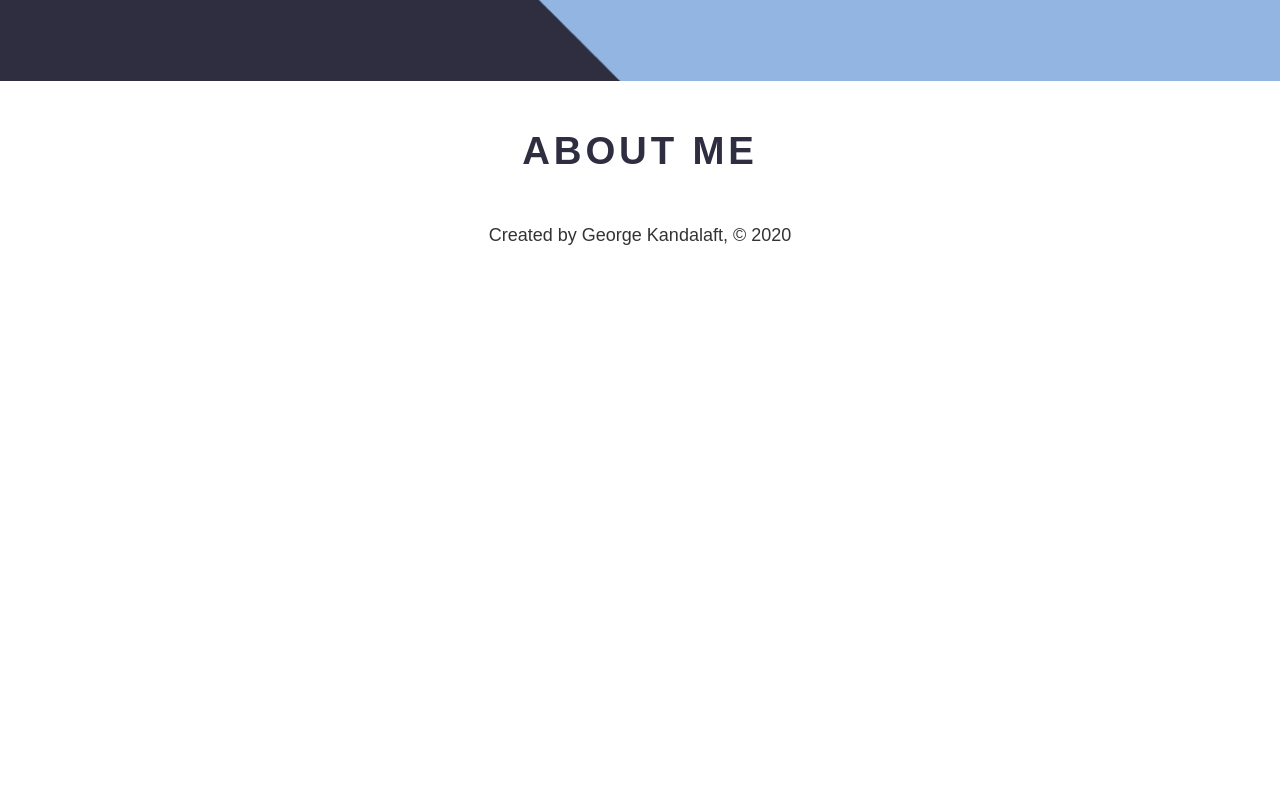
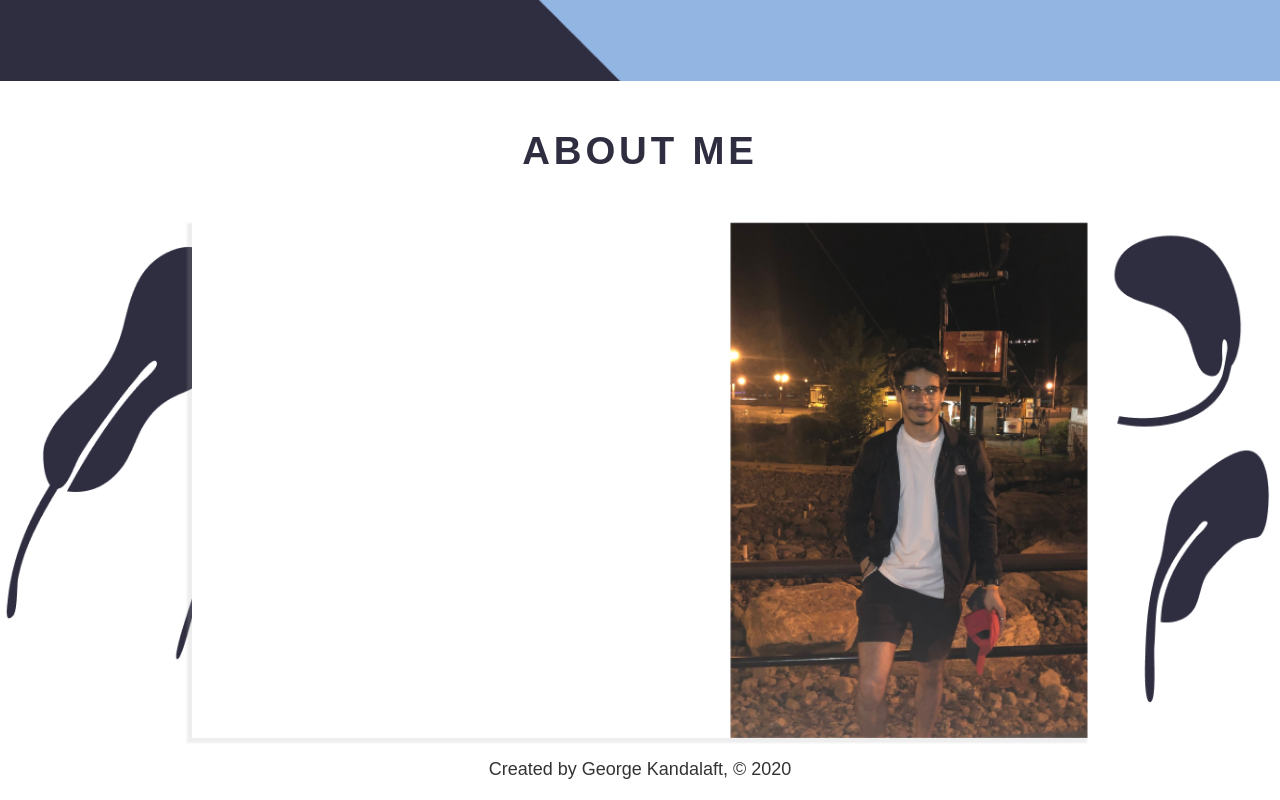
Before and after one commit to Georges1998/personal-website, a Gatsby site: page / in a window 1280 px wide. Shown: the part 701-1501 px from the top of the page. Before the commit the page ends 1432 px from the top, so only its background shows below. Built offline with nearby package versions, Linux system fonts and the light colour scheme; Gatsby itself is replaced by a stand-in of ours.

Commit message:
Leafs and about me page

```diff
--- /dev/null
+++ b/src/components/about.module.scss
@@ -0,0 +1,25 @@
+.aboutMe {
+  position: relative;
+  z-index: 0;
+  width: 100%;
+  display: grid;
+  grid-template-columns: 15% 70% 15%;
+}
+.decoration {
+  position: relative;
+  right: 5%;
+  z-index: 0;
+}
+.card {
+  background-color: white;
+  position: relative;
+  z-index: 1;
+  box-shadow: -3px 3px 2px 2px #aaaaaa34;
+  width: 100%;
+  margin: 0 auto;
+  display: grid;
+  grid-template-columns: 60% 40%;
+}
+.image {
+  width: 100%;
+}
--- /dev/null
+++ b/src/components/aboutMe.jsx
@@ -0,0 +1,15 @@
+import aboutMeStyles from "./about.module.scss"
+import Me from "../images/pic.png"
+import Leaf from "../images/leaf.png"
+import Leaf2 from "../images/leaf2.png"
+import React from "react"
+
+const AboutMe = () => {
+    return <div className={aboutMeStyles.aboutMe}>
+        <div className={aboutMeStyles.decoration}><img src={Leaf} alt="leaf" style={{width:"25vw"}} /></div>
+        <div className={aboutMeStyles.card}><div></div> <img src={Me} alt="personal" className={aboutMeStyles.image} /></div>
+        <div className={aboutMeStyles.decoration}><img src={Leaf2} alt="leaf" style={{width:"100%"}} /></div>
+    </div>
+}
+
+export default AboutMe
--- a/src/components/layout.jsx
+++ b/src/components/layout/layout.jsx
@@ -1,19 +1,17 @@
 import React from 'react'
 import Footer from "./footer"
-import Home from "./home"
+import Home from "./../home"
+import AboutMe from "./../aboutMe"
 import Header from './header'
 import Title from './title'
-function Welcome(props) {
-    return <h1>Hello, {props.name}</h1>;
-}
+
 const Layout = () => {
     return (
         <div>
             <Header />
             <Home />
-            {/* { props.children} */}
-            {/* <Welcome name="Sara" /> */}
             <Title name="About Me" />
+            <AboutMe />
             <Footer />
         </div>
     )
--- a/src/pages/index.tsx
+++ b/src/pages/index.tsx
@@ -1,5 +1,5 @@
 import React from "react"
-import Layout from "../components/layout"
+import Layout from "../components/layout/layout"
 import "../styles/index.scss"
 
 const IndexPage = () => (
```
Also changed, not shown: src/components/layout/footer.jsx (renamed from src/components/footer.jsx), src/components/layout/header.jsx (renamed from src/components/header.jsx), src/components/layout/header.module.scss (renamed from src/components/header.module.scss), src/components/layout/layout.scss (added), src/components/layout/title.jsx (renamed from src/components/title.jsx), src/components/layout/title.module.scss (renamed from src/components/title.module.scss), src/images/leaf.png (added), src/images/leaf2.png (added), src/images/pic.png (added).
